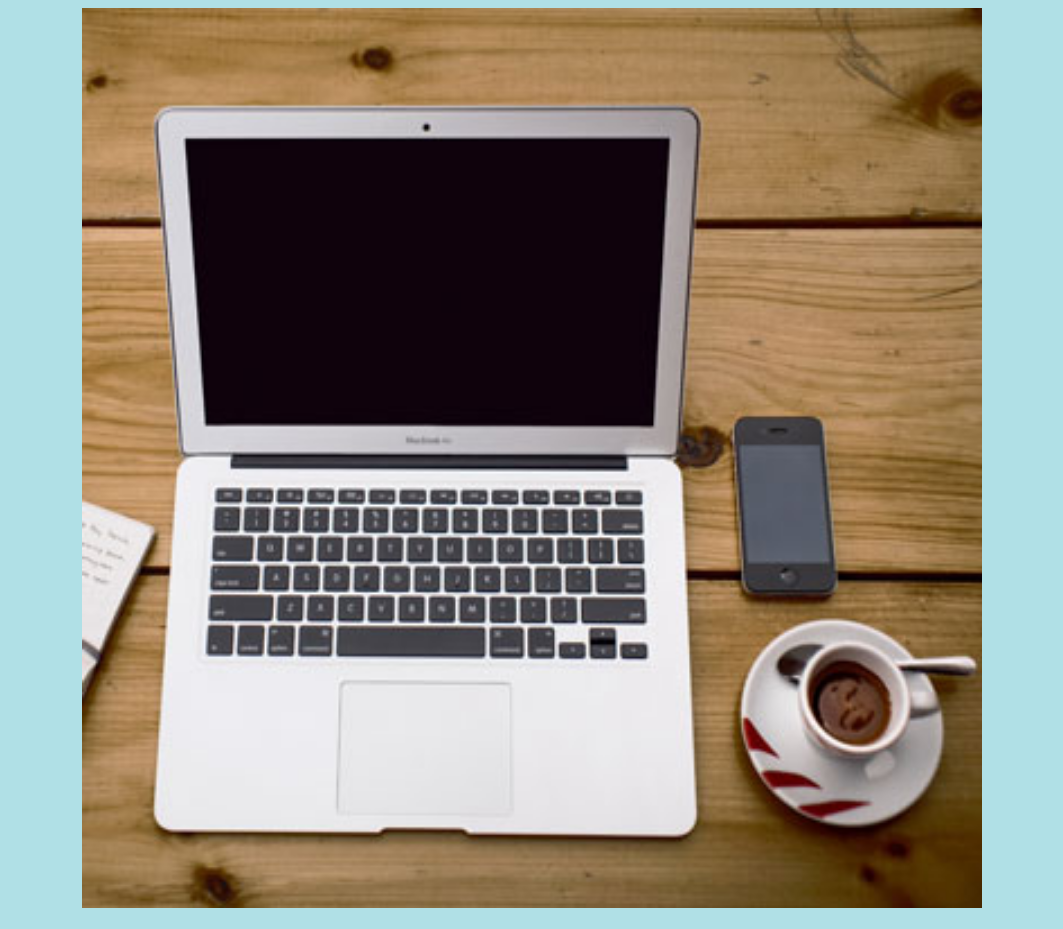
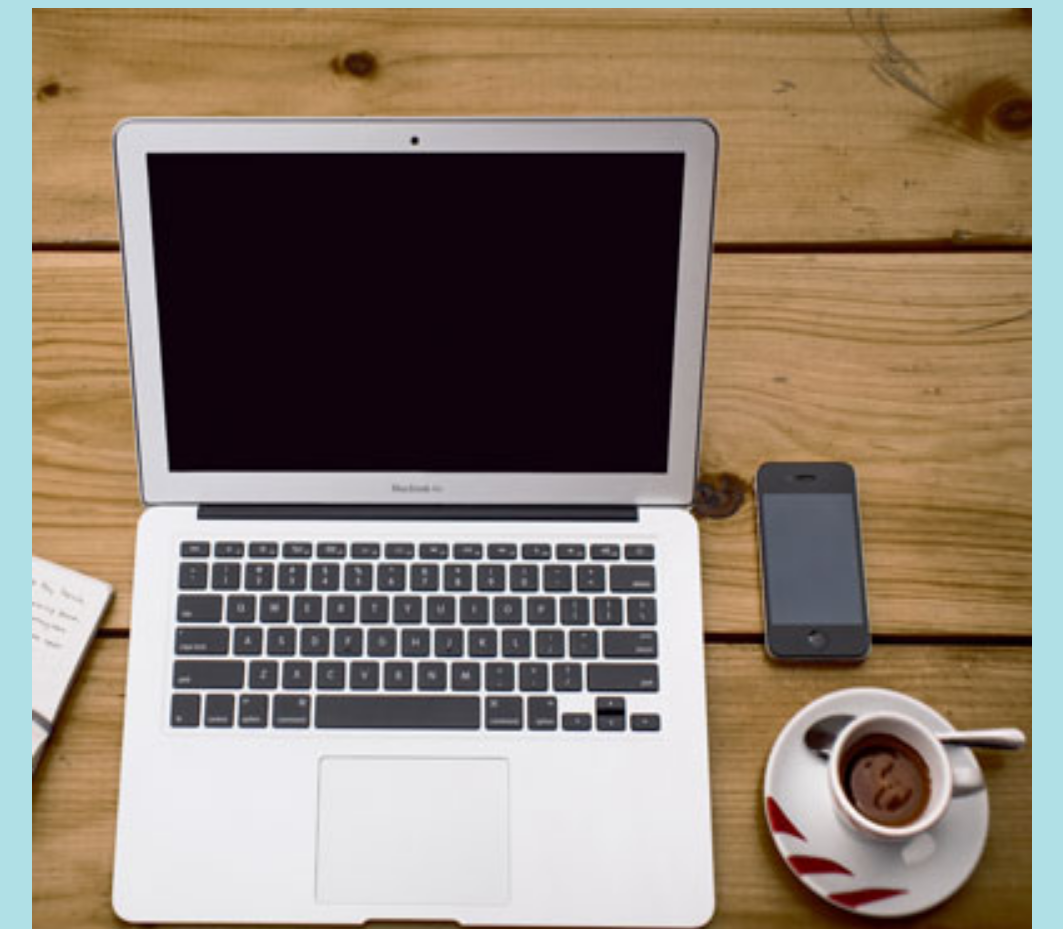
Before and after one commit to tardomanagayao/makmak, a plain HTML site: page index.html in a window 1280 px wide. Shown: the top 929 px of the page, without its empty margins (108-1171 px from the left). Drawn offline with Linux system fonts and the light colour scheme.

Commit message:
Update index.html

```diff
--- a/index.html
+++ b/index.html
@@ -16,7 +16,7 @@
 
 
 
-<img src="workplace.jpg" alt="Workplace" usemap="#workmap" width="900" height="900">
+<img src="workplace.jpg" alt="Workplace" usemap="#workmap" width="1000" height="1000">
 
 <map name="workmap">
   <area shape="rect" coords="34,44,270,350" alt="Computer" href="computer.htm">
```
